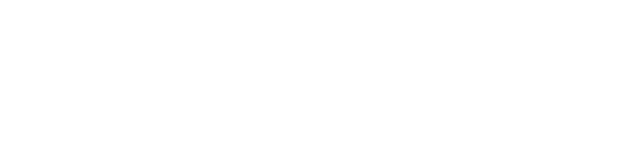
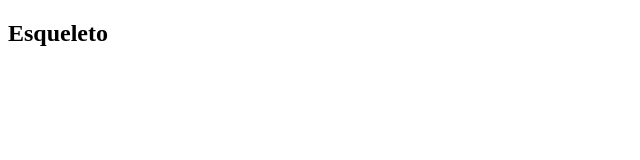
Before and after one commit to lariximenees/Aula-Git, a plain HTML site: page esqueleto.html in a window 1280 px wide. Shown: the whole page, without its empty margins (0-640 px from the left). Drawn offline with Linux system fonts and the light colour scheme.

Commit message:
Esqueleto da aplicação

```diff
--- a/esqueleto.html
+++ b/esqueleto.html
@@ -6,6 +6,8 @@
   <title>Document</title>
 </head>
 <body>
-
+  <section>
+    <h1>Esqueleto</h1>
+  </section>
 </body>
 </html>
```
